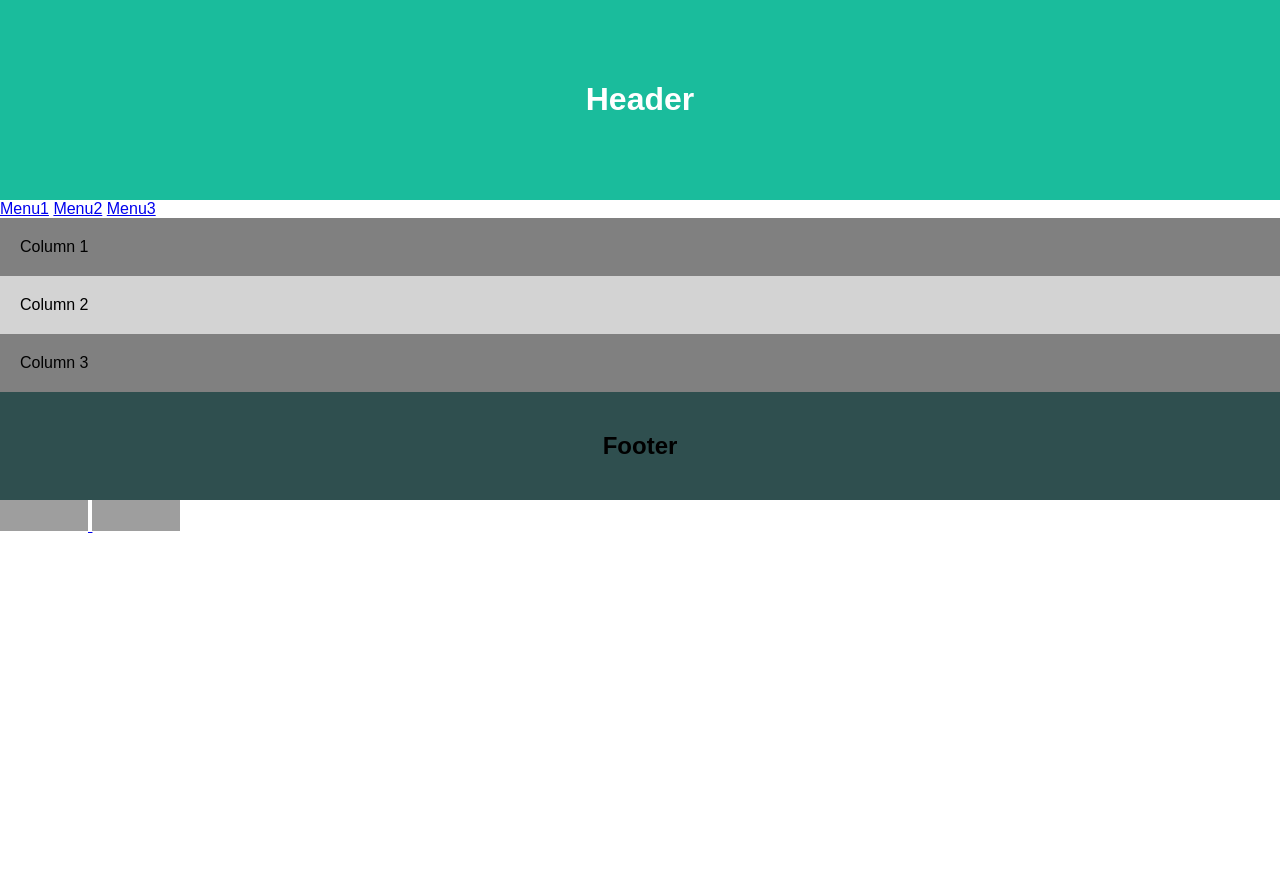
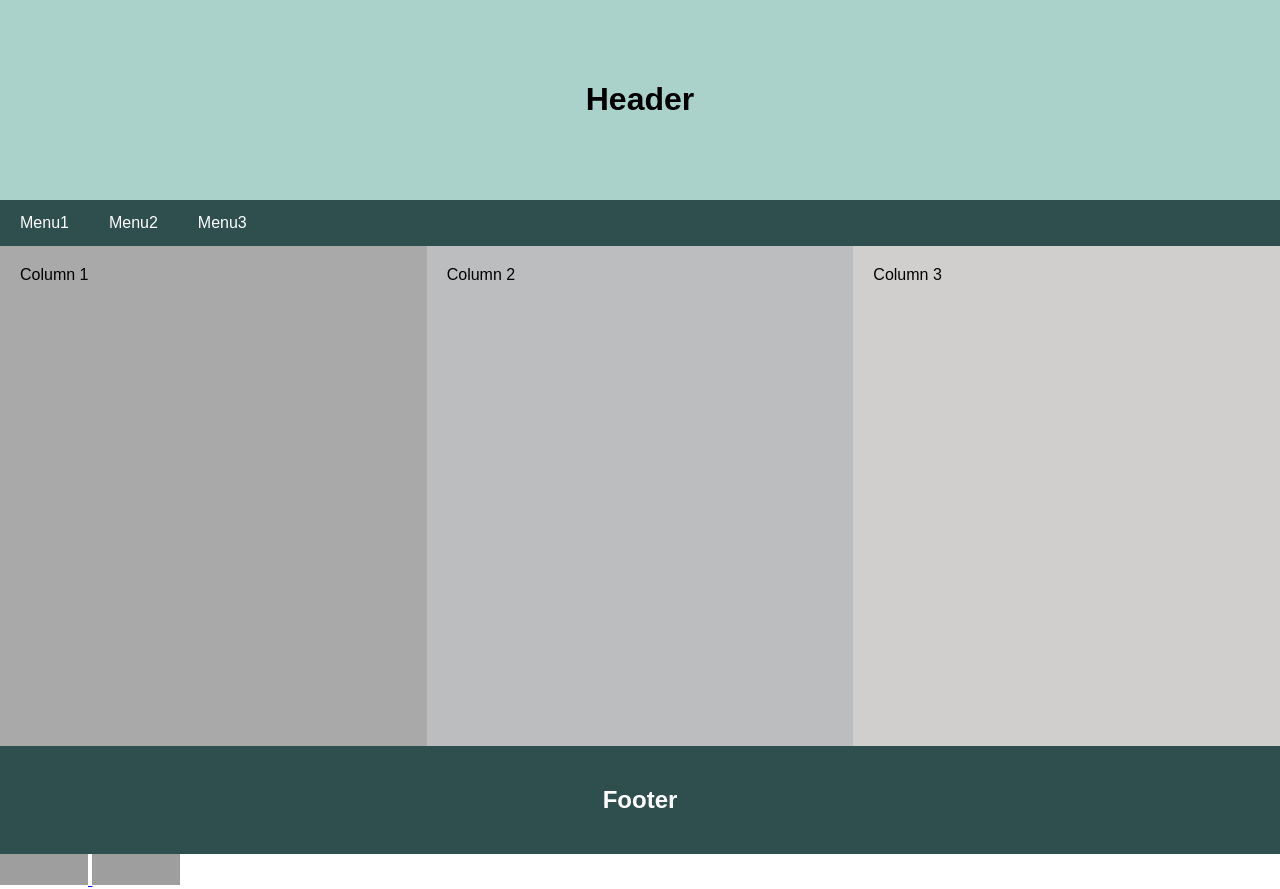
Before and after one commit to FretaT/FretaT.github.io, a plain HTML site: page Lab4/Responsive/flexbox.html in a window 1280 px wide. Before the commit the page ends 800 px from the top, so only its background shows below. Drawn offline with Linux system fonts and the light colour scheme; grey boxes are pictures that could not be loaded.

Commit message:
add new file

```diff
--- a/Lab4/Responsive/flexbox.css
+++ b/Lab4/Responsive/flexbox.css
@@ -10,17 +10,17 @@ body {
 .header {
     padding: 60px;
     text-align: center;
-    background: #1abc9c;
-    color: white;
+    background: #abd2ca;
+    color: black;
 }
 /* Style the top navigation bar */
-.navbar {
+.Bar {
     display: flex;
     background-color: darkslategray;
 }
 
 /* Style the navigation bar links */
-.navbar a {
+.Bar a {
     color: white;
     padding: 14px 20px;
     text-decoration: none;
@@ -28,13 +28,13 @@ body {
 }
 
 /* Change color on hover */
-.navbar a:hover {
+.Bar a:hover {
     background-color: #ddd;
     color: black;
 }
 /* Create two unequal columns that sits next to each other */
 /* Column container */
-.row {
+.col {
     display: flex;
     flex-wrap: wrap;
     height:500px;
@@ -42,19 +42,19 @@ body {
 /* Sidebar/left column */
 .left {
     flex: 33%;
-    background-color: gray;
+    background-color: rgb(170, 169, 169);
     padding: 20px;
 }
 .middle {
     flex: 33%;
-    background-color: lightgray;
+    background-color: rgb(188, 189, 190);
     padding: 20px;
 }
 
 /* Main column */
 .right {
     flex: 33%;
-    background-color: gray;
+    background-color:rgb(209, 206, 206);
     padding: 20px;
 }
 
@@ -62,7 +62,8 @@ body {
 .footer {
     padding: 20px;
     text-align: center;
-    background: #2F4F4F;
+    background: darkslategray;
+    color: white;
 }
 /* Responsive layout - when the screen is less than 600px wide, make the two columns stack on top of each other instead of next to each other */
 @media screen and (max-width: 600px) {
@@ -73,6 +74,7 @@ body {
     .middle{
         flex-wrap: wrap;
         flex-grow: 3;
+        order: 3;
     }
 }
 /*html and css validation icons on a bottom right fixed position and is opaque */
```
Also changed, not shown: index.html (renamed from Lab1/index.html, +4 -4 lines).
